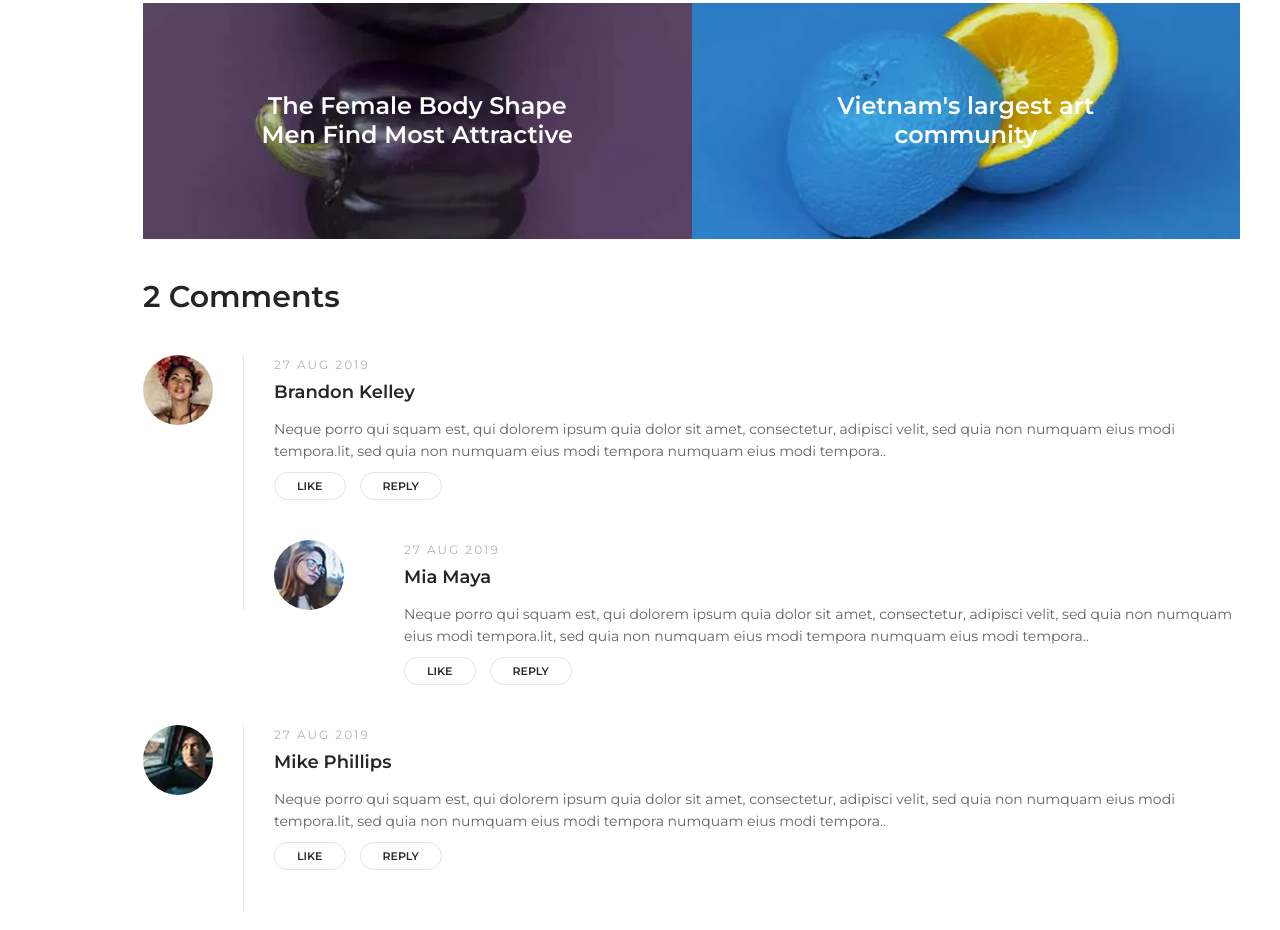
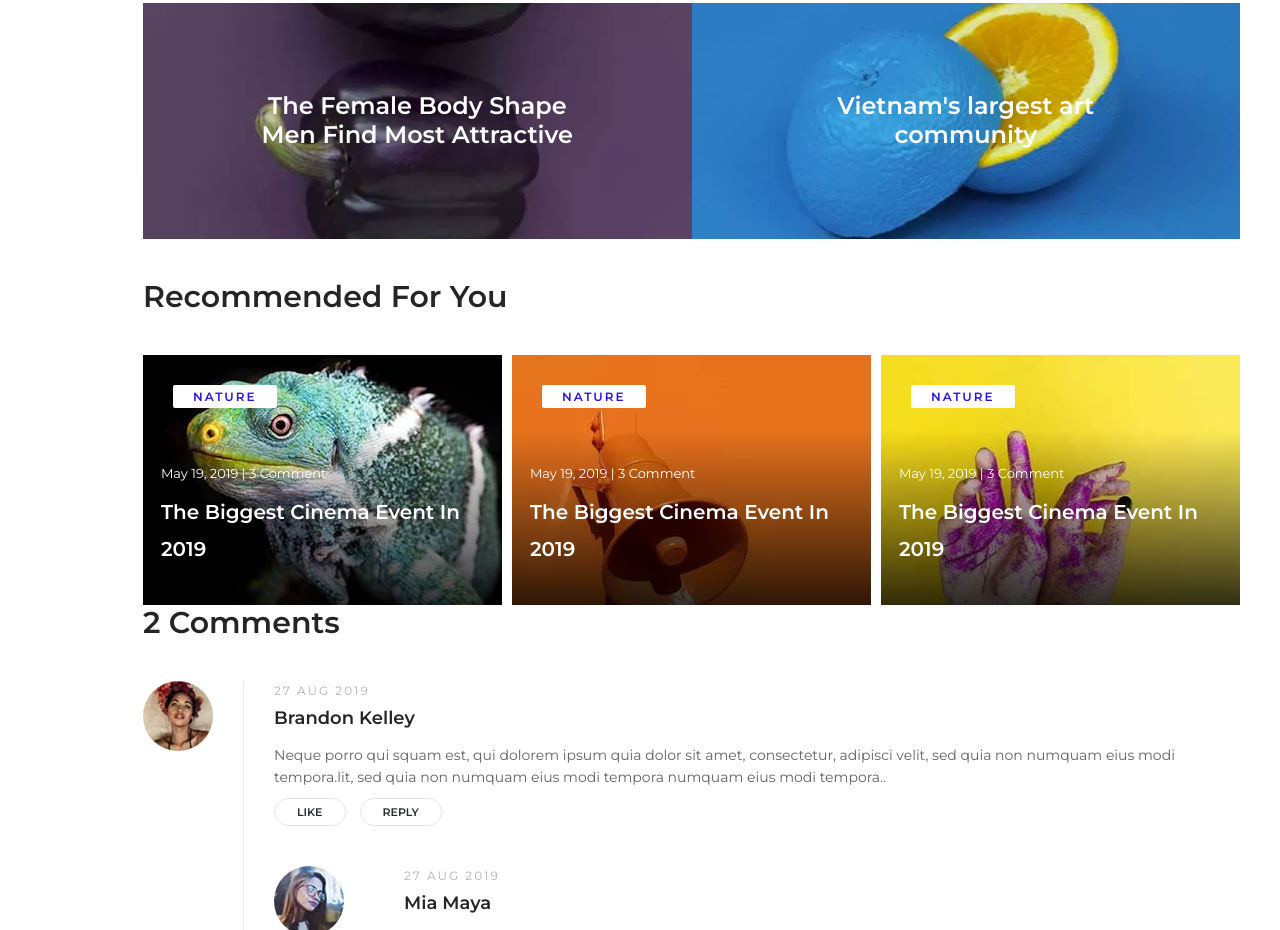
Before and after one commit to IsRamoss/DisplayGrid, a plain HTML site: page blog-details.html in a window 1280 px wide. Shown: the part 1620-2550 px from the top of the page. Drawn offline with Linux system fonts and the light colour scheme.

Commit message:
Add files via upload

```diff
--- a/blog-details.html
+++ b/blog-details.html
@@ -70,7 +70,9 @@
                 <span class="Montserrat">3 Comment</span>
             </div>
             <h2 class="Montserrat">The Female Body Shape Men Find</h2>
-            <div class="Thumb"><img src="blog-details/thumbnail.jpg" alt=""></div>
+            <div class="Thumb"><img src="blog-details/thumbnail.jpg" alt="">
+            <div class="tag Montserrat">People</div>
+            </div>
             <p class="Montserrat">Lorem ipsum dolor sit amet, consectetur adipisicing elit, sed do eiusmod tempor
                 incididunt ut labore et
                 dolore magna aliqua. Ut enim ad minim veniam, quis nostrud exercitation ullamco laboris nisi ut aliquip
@@ -114,6 +116,35 @@
                 </div>
                 <div>
                     <h4 class="Montserrat"><i class="ti-arrow-right"></i>Vietnam's largest art community</h4>
+                </div>
+            </div>
+            <div class="Recommended">
+                <h3 class="Montserrat">Recommended For You</h3>
+                <div class="RecommendedIMGS">
+                    <div class="RecommendedItem">
+                        <aside></aside>
+                        <div class="tag Montserrat">nature</div>
+                        <div>
+                            <div class="Montserrat">May 19, 2019 | 3 Comment</div>
+                            <h3><a href="blog-details.html" class="Montserrat">The Biggest Cinema Event In 2019</a></h3>
+                        </div>
+                    </div>
+                    <div class="RecommendedItem">
+                        <aside></aside>
+                        <div class="tag Montserrat">nature</div>
+                        <div>
+                            <div class="Montserrat">May 19, 2019 | 3 Comment</div>
+                            <h3><a href="blog-details.html" class="Montserrat">The Biggest Cinema Event In 2019</a></h3>
+                        </div>
+                    </div>
+                    <div class="RecommendedItem">
+                        <aside></aside>
+                        <div class="tag Montserrat">nature</div>
+                        <div>
+                            <div class="Montserrat">May 19, 2019 | 3 Comment</div>
+                            <h3><a href="blog-details.html" class="Montserrat">The Biggest Cinema Event In 2019</a></h3>
+                        </div>
+                    </div>
                 </div>
             </div>
             <div class="comentarios">
--- a/style.css
+++ b/style.css
@@ -491,9 +491,10 @@ input {
     grid-template-rows: 90px 1fr;
 
     header {
-        display: grid;
+        display: flex;
         align-items: center;
-        grid-template-columns: 4fr 6fr;
+        justify-content: space-between;
+        padding: 0 15%;
 
         h4 {
             font-size: 24px;
@@ -623,7 +624,6 @@ input {
 
 /* ---------------------------------------------------------------------------------------------------- */
 .blog {
-
     height: 100vh;
     margin-left: 90px;
     display: grid;
@@ -701,6 +701,14 @@ input {
 .blogItem {
     position: relative;
 
+    aside {
+        height: 30%;
+        width: 100%;
+        position: absolute;
+        bottom: 0;
+        background: linear-gradient(180deg, rgba(0, 0, 0, 0) 0%, rgba(0, 0, 0, 0.8) 100%);
+    }
+
     img {
         object-fit: cover;
     }
@@ -736,6 +744,8 @@ input {
         }
     }
 
+}
+
 .tag {
     position: absolute;
     top: 10%;
@@ -753,7 +763,6 @@ input {
     font-weight: 600;
     border-radius: 2px;
     background: #fff;
-    }
 }
 
 /* ---------------------------------------------------------------------------------------------------- */
@@ -804,6 +813,7 @@ input {
 /* ---------------------------------------------------------------------------------------------------- */
 .detailsInfo {
     .Thumb {
+        position: relative;
         margin-bottom: 45px;
     }
 
@@ -885,6 +895,11 @@ input {
                 color: #2916e0;
                 background: #ebebeb;
             }
+
+            .button:hover {
+                background-color: #2916e0;
+                color: #ebebeb;
+            }
         }
     }
 
@@ -941,6 +956,45 @@ input {
             text-align: center;
             font-size: 24px;
             font-weight: 600;
+        }
+    }
+
+    /* --------------------------------- */
+    .Recommended {
+        .RecommendedIMGS {
+            display: grid;
+            grid-template-columns: repeat(3, 1fr);
+            grid-auto-rows: 250px;
+            gap: 10px;
+            .RecommendedItem{position: relative;
+                aside {
+                    height: 70%;
+                    width: 100%;
+                    position: absolute;
+                    bottom: 0;
+                    background: linear-gradient(180deg, rgba(0, 0, 0, 0) 0%, rgba(0, 0, 0, 0.8) 100%);
+                }
+            div:last-child{position: absolute;bottom: 0;
+                padding: 0 5%;
+            div{font-size: 13px;
+                color: #fff;
+                margin-bottom: 10px;}
+            h3>a{font-size: 20px;
+                    padding-bottom: 25px;
+                    color: #fff;
+                    line-height: 1.6;
+                    font-weight: 600;}
+            }}
+        }
+
+        .RecommendedItem:nth-child(1) {
+            background-image: url(blog-details/6Blog.jpg);
+        }
+        .RecommendedItem:nth-child(2) {
+            background-image: url(blog-details/4Blog.jpg);
+        }
+        .RecommendedItem:nth-child(3) {
+            background-image: url(blog-details/3Blog.jpg);
         }
     }
 
```
Also changed, not shown: blog.html (+28 -13 lines). Lines whose indentation alone changed are shown as unchanged.
